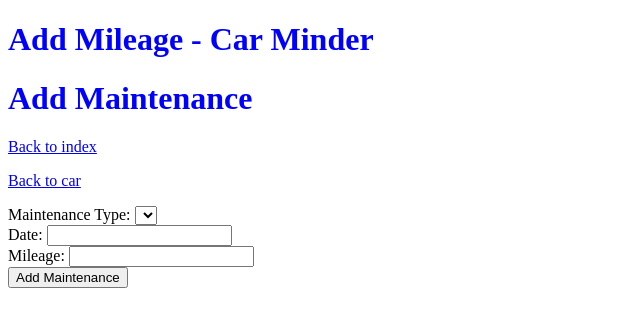
After one commit to carloandaya/car-maintenance, a Flask app: page /add-maintenance/1 in a window 1280 px wide. The commit adds this page. Shown: the top 327 px of the page, without its empty margins (0-640 px from the left). Run offline with Flask 3, Linux system fonts and the light colour scheme; lists and menus that the app fills with data are empty.

Commit message:
Create stubs for adding maintenance and maintenance type

```diff
--- a/app.py
+++ b/app.py
@@ -25,9 +25,9 @@ def add_car():
     return render_template("addcar.html")
 
 
-@app.route("/add-maintenance", methods=["GET", "POST"])
-def add_maintenance():
-    pass
+@app.route("/add-maintenance/<car_id>", methods=["GET", "POST"])
+def add_maintenance(car_id):
+    return render_template("addmaintenance.html")
 
 
 @app.route("/maintenance-type")
@@ -37,7 +37,7 @@ def maintenance():
 
 @app.route("/add-maintenance-type", methods=["GET", "POST"])
 def add_maintenance_type():
-    pass
+    return render_template("addmaintenancetype.html")
 
 
 @app.route("/add-mileage/<car_id>", methods=["GET", "POST"])
--- /dev/null
+++ b/templates/addmaintenance.html
@@ -0,0 +1,39 @@
+{% extends 'layout.html' %}
+
+{% block header %}
+<h1>{% block title %}Add Mileage - Car Minder{% endblock %}</h1>
+{% endblock %}
+
+{% block content %}
+<h1>Add Maintenance</h1>
+
+<a href="{{ url_for('index') }}">
+    <p>Back to index</p>
+</a>
+<a href="{{ url_for('car', id=car_id) }}"">
+    <p>Back to car</p>
+</a>
+
+
+<form action=" {{ url_for('add_maintenance', car_id=car_id) }}" method="post">
+    <div>
+        <label for="maintenancetype">Maintenance Type: </label>
+        <select name="maintenancetype">
+            {% for m in maintenancetype %}
+
+            {% endfor %}
+        </select>
+    <div>
+        <label for="date">Date: </label>
+        <input type="text" name="date" id="date" required>
+    </div>
+    <div>
+        <label for="mileage">Mileage: </label>
+        <input type="text" name="mileage" id="mileage" required>
+    </div>
+    <div>
+        <input type="submit" value="Add Maintenance">
+    </div>
+    </form>
+
+    {% endblock %}
--- a/templates/car.html
+++ b/templates/car.html
@@ -11,6 +11,9 @@
 </a>
 <a href="{{ url_for('add_mileage', car_id=car.id) }}">
     <p>Add Mileage</p>
+</a>
+<a href="{{ url_for('add_maintenance', car_id=car.id) }}">
+    <p>Add Maintenance</p>
 </a>
 <table>
     <tr>
```
Also changed, not shown: templates/addmaintenancetype.html (added).
